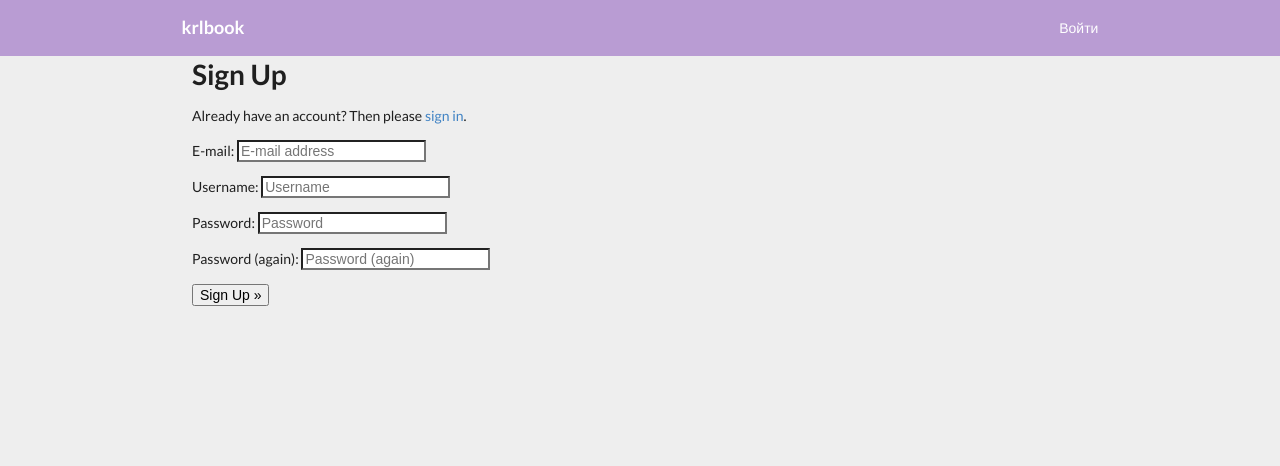
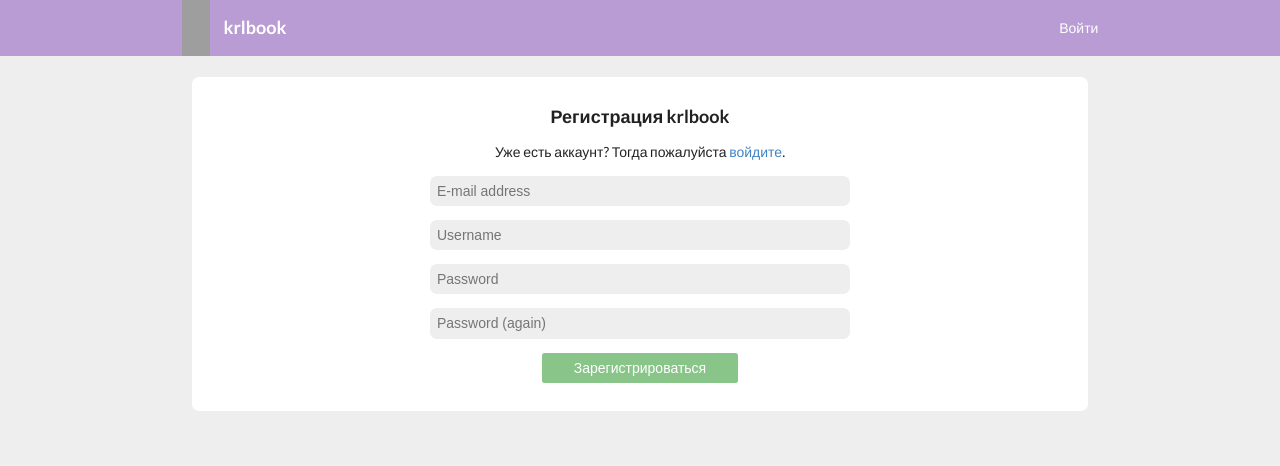
Before and after one commit to cntrkilril/krlbook, a Django app: page /accounts/signup/ in a window 1280 px wide. Shown: the top 466 px of the page. Run offline with Django 3.2, Linux system fonts and the light colour scheme; some libraries are stand-ins or nearby versions; grey boxes are pictures that could not be loaded.

Commit message:
Доделаны основные стили всех страниц

```diff
--- a/krlbook/static_project/main.js
+++ b/krlbook/static_project/main.js
@@ -1,10 +1,17 @@
 $(document).ready(function (){
-    $('.modal-profile').modal('hide')
+
+    $('.modal').modal('hide')
     $('#modal-btn').click(function(){
-        $('.modal-profile')
+        $('.modal')
         .modal('show')
         ;
     })
+    $('.close').click(function(){
+        $('.modal')
+        .modal('hide')
+        ;
+    })
+
     $('.ui.dropdown').dropdown()
 
     let display = false
--- a/krlbook/static_project/style.css
+++ b/krlbook/static_project/style.css
@@ -32,6 +32,8 @@ button {
   padding-right: 15%;
   background-color: #eeeeee;
   padding-bottom: 4rem;
+  display: flex;
+  flex-direction: column;
 }
 @media (max-width: 500px) {
   .main {
@@ -95,6 +97,19 @@ button {
 .left-menu__item:hover {
   background-color: #6a4f84;
   color: white;
+}
+
+.logo {
+  display: flex;
+  flex-direction: row;
+  justify-items: center;
+}
+.logo__text {
+  margin: 0;
+}
+.logo__img {
+  width: 2rem;
+  margin-right: 1rem;
 }
 
 .right-menu__dropdown-block {
@@ -350,6 +365,13 @@ button {
 .content__image-block {
   width: 100%;
   margin-bottom: 1rem;
+}
+.content__text {
+  word-wrap: break-word;
+  word-break: break-all;
+  -webkit-hyphens: auto;
+      -ms-hyphens: auto;
+          hyphens: auto;
 }
 
 .image-block__image {
@@ -651,6 +673,7 @@ button {
 }
 .header-block__text {
   text-align: start;
+  margin-bottom: 1rem !important;
 }
 
 .modal__icon {
@@ -896,6 +919,15 @@ button {
   background-color: white;
   border-radius: 0.5rem;
   margin-top: 1.5rem;
+  justify-self: center;
+  align-self: center;
+  width: 100%;
+  padding: 1rem;
+}
+@media (min-width: 1500px) {
+  .login-block {
+    width: 40rem;
+  }
 }
 .login-block__h3 {
   margin-top: 1rem !important;
@@ -949,6 +981,7 @@ button {
   justify-self: center;
   max-width: 10rem;
   transition: 0.3s;
+  margin-bottom: 1rem;
 }
 .btn-block__btn-pos:focus, .btn-block__btn-neg:focus {
   outline: none;
@@ -981,4 +1014,80 @@ button {
   padding: 0.5rem;
   border-radius: 0.2rem;
   border: 0.1rem solid #770f0f;
+  margin: 0;
+  margin-bottom: 1rem;
+  width: 90%;
+}
+
+.login-block__text {
+  text-align: center;
+  margin-left: 1rem;
+  margin-right: 1rem;
+  width: 100%;
+}
+
+.btn-reg {
+  max-width: 14rem;
+}
+
+.home-block {
+  background-color: white;
+  border-radius: 0.5rem;
+  margin-top: 1.5rem;
+  padding: 2rem;
+  display: flex;
+  flex-direction: column;
+  align-items: center;
+  border: 0.5rem solid #7d2f94;
+  width: 100%;
+}
+.home-block__h3 {
+  font-size: 4rem;
+  background-color: #b99cd3;
+  color: white;
+  padding: 1rem;
+  border-radius: 0.5rem;
+}
+@media (max-width: 950px) {
+  .home-block__h3 {
+    font-size: 3rem;
+  }
+}
+@media (max-width: 750px) {
+  .home-block__h3 {
+    font-size: 2rem;
+  }
+}
+@media (max-width: 550px) {
+  .home-block__h3 {
+    font-size: 1.5rem;
+  }
+}
+@media (max-width: 350px) {
+  .home-block__h3 {
+    font-size: 1.2rem;
+  }
+}
+.home-block__text {
+  font-size: 2rem;
+  text-align: center;
+}
+@media (max-width: 950px) {
+  .home-block__text {
+    font-size: 1.5rem;
+  }
+}
+@media (max-width: 750px) {
+  .home-block__text {
+    font-size: 1rem;
+  }
+}
+@media (max-width: 550px) {
+  .home-block__text {
+    font-size: 1rem;
+  }
+}
+.home-block__image {
+  max-width: 600px;
+  width: 100%;
 }/*# sourceMappingURL=style.css.map */
--- a/krlbook/static_project/style.scss
+++ b/krlbook/static_project/style.scss
@@ -57,6 +57,8 @@ button
         padding-right: 5%;
     }
     padding-bottom: 4rem;
+    display: flex;
+    flex-direction: column;
 }
 
 // ///////////////////////////////
@@ -122,6 +124,22 @@ button
             background-color: $header__color__hover;
             color: white;
         }
+    }
+}
+
+.logo
+{
+    display: flex;
+    flex-direction: row;
+    justify-items: center;
+    &__text
+    {
+        margin: 0;
+    }
+    &__img
+    {
+        width: 2rem;
+        margin-right: 1rem;
     }
 }
 
@@ -444,6 +462,12 @@ button
     {
         width: 100%;
         margin-bottom: 1rem;
+    }
+    &__text
+    {
+        word-wrap: break-word;
+        word-break: break-all;
+        hyphens: auto;
     }
 }
 
@@ -809,6 +833,7 @@ button
     &__text
     {
         text-align: start;
+        margin-bottom: 1rem !important;
     }
 }
 
@@ -1098,7 +1123,7 @@ button
 }
 
 // ///////////////////////////////
-// DELETE.HTML //
+// LOGOUT.HTML //
 // ///////////////////////////////
 
 .form-logout
@@ -1123,6 +1148,14 @@ button
     background-color: white;
     border-radius: 0.5rem;
     margin-top: 1.5rem;
+    justify-self: center;
+    align-self: center;
+    width: 100%;
+    padding: 1rem;
+    @media (min-width: 1500px)
+    {
+        width: 40rem;
+    }
     &__h3
     {
         margin-top: 1rem !important;
@@ -1187,6 +1220,7 @@ button
         justify-self: center;
         max-width: 10rem;
         transition: .3s;
+        margin-bottom: 1rem;
         &:focus
         {
             outline: none;
@@ -1227,4 +1261,90 @@ button
     padding: 0.5rem;
     border-radius: 0.2rem;
     border: 0.1rem solid $error__message-color;
+    margin: 0;
+    margin-bottom: 1rem;
+    width: 90%;
 }
+
+// ///////////////////////////////
+// SIGNUP.HTML //
+// ///////////////////////////////
+
+.login-block
+{
+    &__text
+    {
+        text-align: center;
+        margin-left: 1rem;
+        margin-right: 1rem;
+        width: 100%;
+    }
+}
+
+.btn-reg
+{
+    max-width: 14rem;
+}
+
+// ///////////////////////////////
+// MAIN.HTML //
+// ///////////////////////////////
+
+.home-block
+{
+    background-color: white;
+    border-radius: 0.5rem;
+    margin-top: 1.5rem;
+    padding: 2rem;
+    display: flex;
+    flex-direction: column;
+    align-items: center;
+    border: 0.5rem solid rgb(125, 47, 148);
+    width: 100%;
+    &__h3
+    {
+        font-size: 4rem;
+        background-color: $header__color;
+        color: white;
+        padding: 1rem;
+        border-radius: 0.5rem;
+        @media (max-width:950px)
+        {
+            font-size: 3rem;
+        }
+        @media (max-width:750px)
+        {
+            font-size: 2rem;
+        }
+        @media (max-width:550px)
+        {
+            font-size: 1.5rem;
+        }
+        @media (max-width:350px)
+        {
+            font-size: 1.2rem;
+        }
+    }
+    &__text
+    {
+        font-size: 2rem;
+        text-align: center;
+        @media (max-width:950px)
+        {
+            font-size: 1.5rem;
+        }
+        @media (max-width:750px)
+        {
+            font-size: 1rem;
+        }
+        @media (max-width: 550px)
+        {
+            font-size: 1rem;
+        }
+    }
+    &__image
+    {
+        max-width: 600px;
+        width: 100%;
+    }
+}
--- a/krlbook/templates/account/login.html
+++ b/krlbook/templates/account/login.html
@@ -16,9 +16,10 @@
     {% csrf_token %}
     {{ form.as_p }}
     {% if redirect_field_value %}
-    <input type="hidden" name="{{ redirect_field_name }}" value="{{ redirect_field_value }}" />
+      <input type="hidden" name="{{ redirect_field_name }}" value="{{ redirect_field_value }}" />
     {% endif %}
     <div class="form-block-sign__btn-block btn-block">
+
       <button class="btn-block__btn-pos" type="submit">Войти</button>
 
       <a class="btn-block__link btn-block__btn-neg" href="{{ signup_url }}">Регистрация</a>
--- a/krlbook/templates/account/signup.html
+++ b/krlbook/templates/account/signup.html
@@ -1,24 +1,25 @@
 {% extends "base.html" %}
 
-{% load i18n %}
-
-{% block head_title %}{% trans "Signup" %}{% endblock %}
+{% block title %}Регистрация{% endblock %}
 
 {% block content %}
-<h1>{% trans "Sign Up" %}</h1>
+<div class="main__login-block login-block">
 
-<p>{% blocktrans %}Already have an account? Then please <a href="{{ login_url }}">sign in</a>.{% endblocktrans %}</p>
+  <h3 class="login-block__h3">Регистрация krlbook</h3>
 
-<div class="ui grid">
-  <div class="six wide column">
-    <form class="signup" id="signup ui form" method="post" action="{% url 'account_signup' %}">
-      {% csrf_token %}
-      {{ form.as_p }}
-      {% if redirect_field_value %}
+  <p class="login-block__text">Уже есть аккаунт? Тогда пожалуйста <a href="{{ login_url }}">войдите</a>.</p>
+
+  <form class="login-block__form-block-sign form-block-sign" method="post" action="{% url 'account_signup' %}">
+    {% csrf_token %}
+    {{ form.as_p }}
+
+    {% if redirect_field_value %}
       <input type="hidden" name="{{ redirect_field_name }}" value="{{ redirect_field_value }}" />
-      {% endif %}
-      <button type="submit">{% trans "Sign Up" %} &raquo;</button>
-    </form>
-  </div>
+    {% endif %}
+
+    <button class="btn-block__btn-pos btn-reg" type="submit">Зарегистрироваться</button>
+
+  </form>
+
 </div>
 {% endblock %}
--- a/krlbook/templates/base.html
+++ b/krlbook/templates/base.html
@@ -1,6 +1,6 @@
 {% load static %}
 <!doctype html>
-<html lang="en">
+<html lang="ru">
 <head>
   <meta charset="utf-8">
   <meta name="viewport" content="width=device-width, initial-scale=1, shrink-to-fit=no">
--- a/krlbook/templates/main/navbar.html
+++ b/krlbook/templates/main/navbar.html
@@ -11,8 +11,9 @@
         <nav class="nav">
 
             <div class="nav__left-menu left-menu">
-                <a href="{{path_to_home}}" class="left-menu__item item-menu {% if request.path == path_to_home %}active{% endif %}">
-                    <h3 class="item-menu__text">krlbook</h3>
+                <a href="{{path_to_home}}" class="left-menu__item logo item-menu {% if request.path == path_to_home %}active{% endif %}">
+                    <img class="logo__img" src="\media\logo.svg" alt="социальная сеть krlbook">
+                    <h3 class="item-menu__text logo__text">krlbook</h3>
                 </a>
                 {% if request.user.is_authenticated %}
                     <a href="{{path_to_posts}}" class="left-menu__item item-menu {% if request.path == path_to_posts %}active{% endif %}">
```
Also changed, not shown: krlbook/profiles/templates/profiles/myprofile.html (+28 -3 lines), krlbook/static_project/dist/style.css (+107 -0 lines), krlbook/templates/main/home.html (+15 -3 lines), krlbook/db.sqlite3, krlbook/static_project/dist/main.dev.js, 6 other files.
